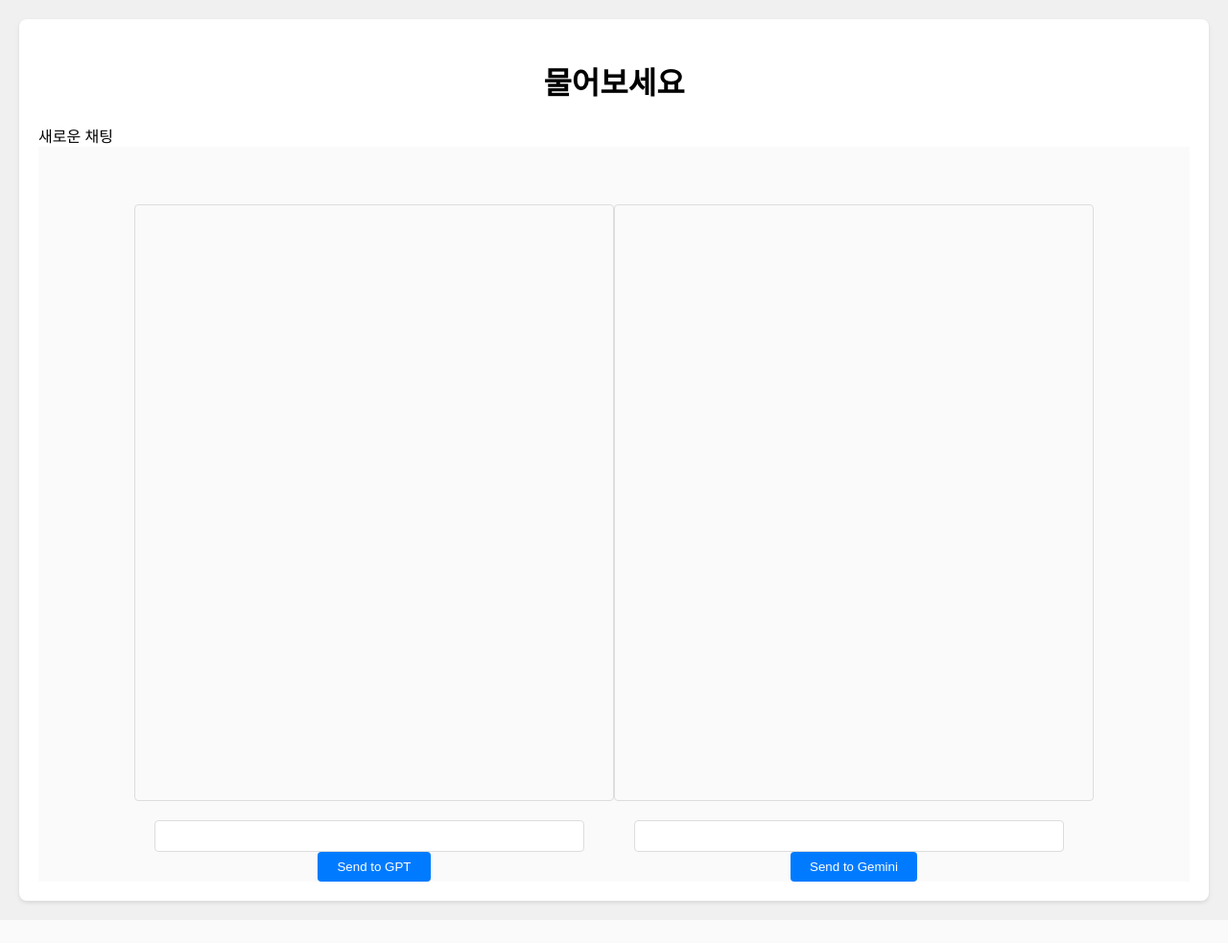
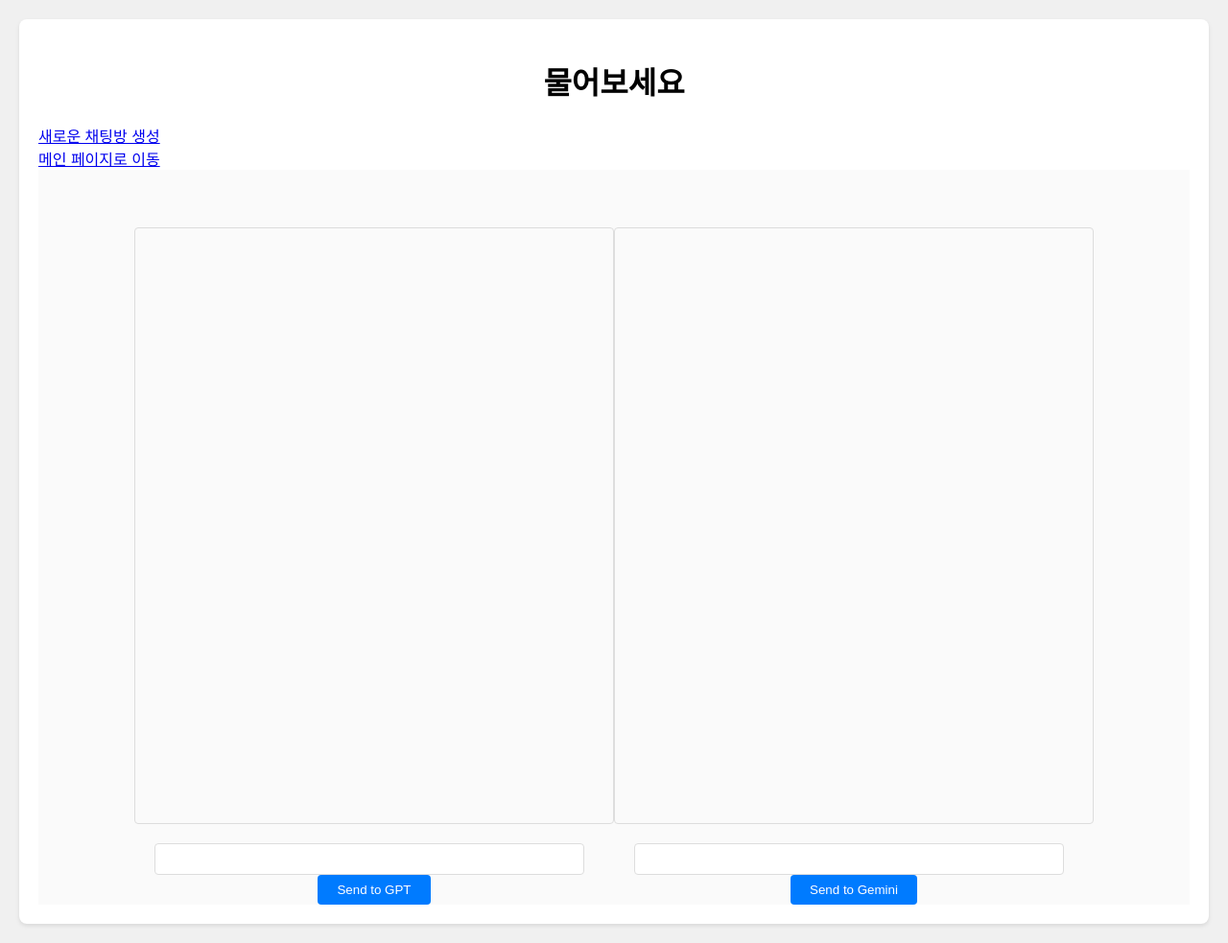
Before and after one commit to Mumbed/AI-Chat-Ensemble, a Django app: template myproject/openapp/templates/openapp/chat.html in a window 1280 px wide. Shown: the whole page at 96% size. Before the commit the page ends 944 px from the top, so only its background shows below. Run offline with Django 5.2, Linux system fonts and the light colour scheme; the template is opened without the code that fills it, so the values that code supplies are empty.

```diff
--- a/myproject/openapp/templates/openapp/chat.html
+++ b/myproject/openapp/templates/openapp/chat.html
@@ -84,7 +84,10 @@
                 {% endif %}
             </div>
             <div>
-                새로운 채팅
+                <a href="{% url 'create_chat' %}">새로운 채팅방 생성</a>
+            </div>
+            <div>
+                <a href="{% url 'main' %}">메인 페이지로 이동</a>
             </div>
             <div
                 style="display: flex; flex-direction: row; text-align: center; justify-content: center; padding-top:60px; background-color: #FAFAFA">
```
Also changed, not shown: myproject/db.sqlite3.
